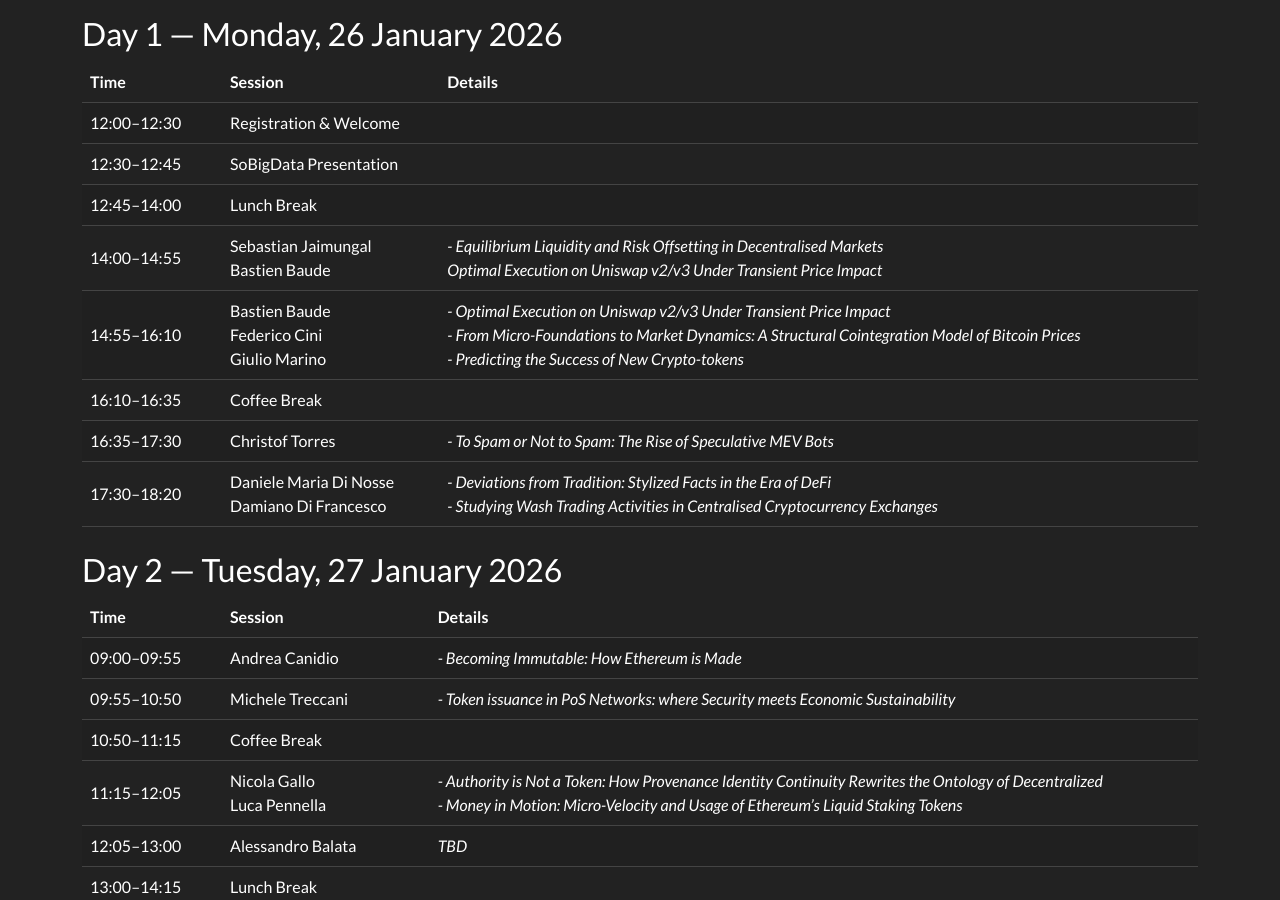
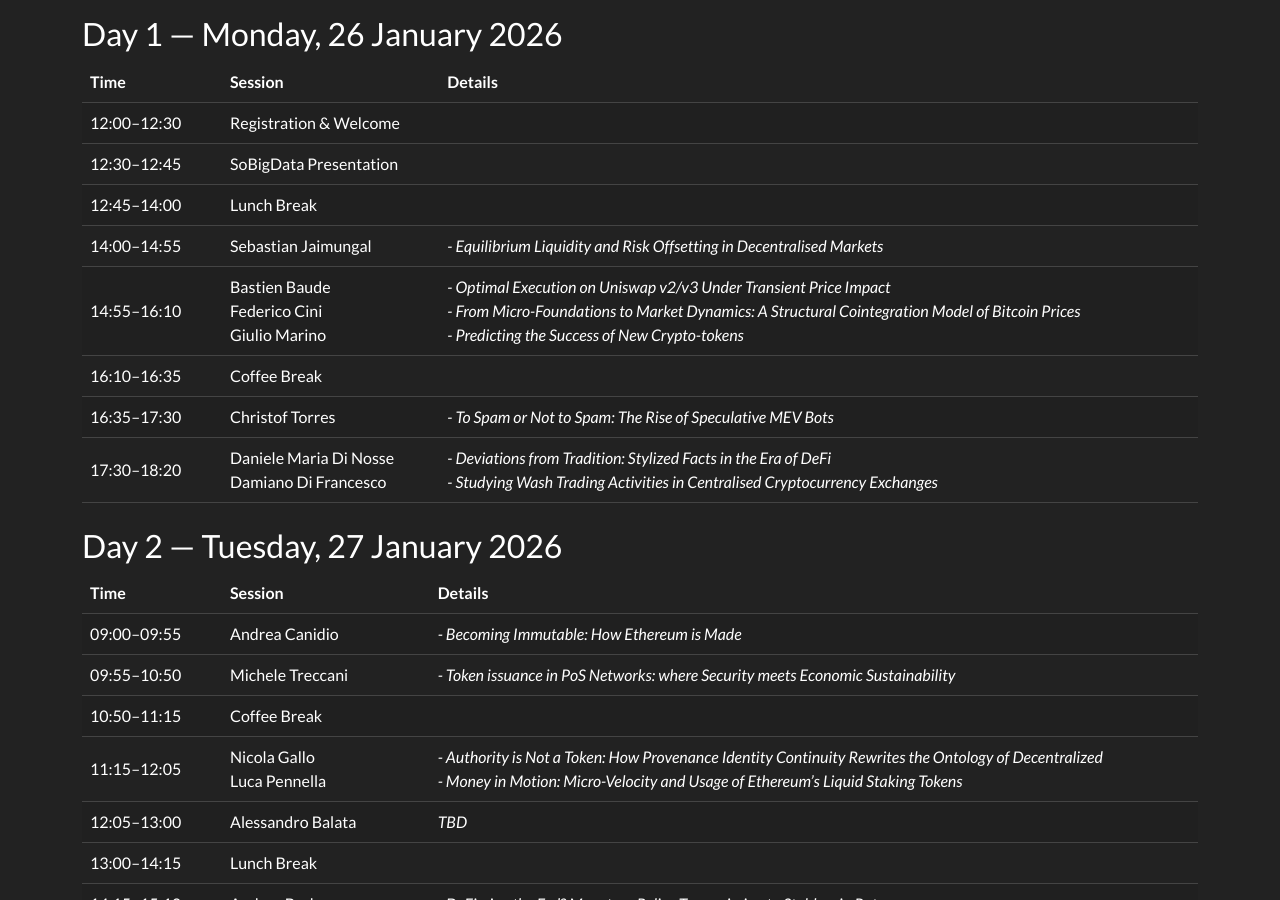
Before and after one commit to sns-defi/sns-defi.github.io, a Jekyll site: the page built from program.md, in a window 1280 px wide and 900 px high, scrolled down 352 px. Built offline with Jekyll 4.4.1, drawn with Linux system fonts in a browser that asks for light colours; nearby versions of some CDN libraries.

Commit message:
Remove speaker name from session details

```diff
--- a/program.md
+++ b/program.md
@@ -26,7 +26,7 @@ permalink: /program/
     <tr><td>12:00–12:30</td><td>Registration & Welcome</td><td></td></tr>
     <tr><td>12:30–12:45</td><td>SoBigData Presentation</td><td></td></tr>
     <tr><td>12:45–14:00</td><td>Lunch Break</td><td></td></tr>
-    <tr><td>14:00–14:55</td><td>Sebastian Jaimungal<br>Bastien Baude</td><td><em>- Equilibrium Liquidity and Risk Offsetting in Decentralised Markets</em><br><em>Optimal Execution on Uniswap v2/v3 Under Transient Price Impact</em></td></tr>
+    <tr><td>14:00–14:55</td><td>Sebastian Jaimungal<br></td><td><em>- Equilibrium Liquidity and Risk Offsetting in Decentralised Markets</em></td></tr>
     <tr><td>14:55–16:10</td><td>Bastien Baude<br>Federico Cini<br>Giulio Marino</td><td><em> - Optimal Execution on Uniswap v2/v3 Under Transient Price Impact</em><br><em>- From Micro-Foundations to Market Dynamics: A Structural Cointegration Model of Bitcoin Prices</em><br><em>- Predicting the Success of New Crypto-tokens</em></td></tr>
     <tr><td>16:10–16:35</td><td>Coffee Break</td><td></td></tr>
     <tr><td>16:35–17:30</td><td>Christof Torres</td><td><em>- To Spam or Not to Spam: The Rise of Speculative MEV Bots</em></td></tr>
```
